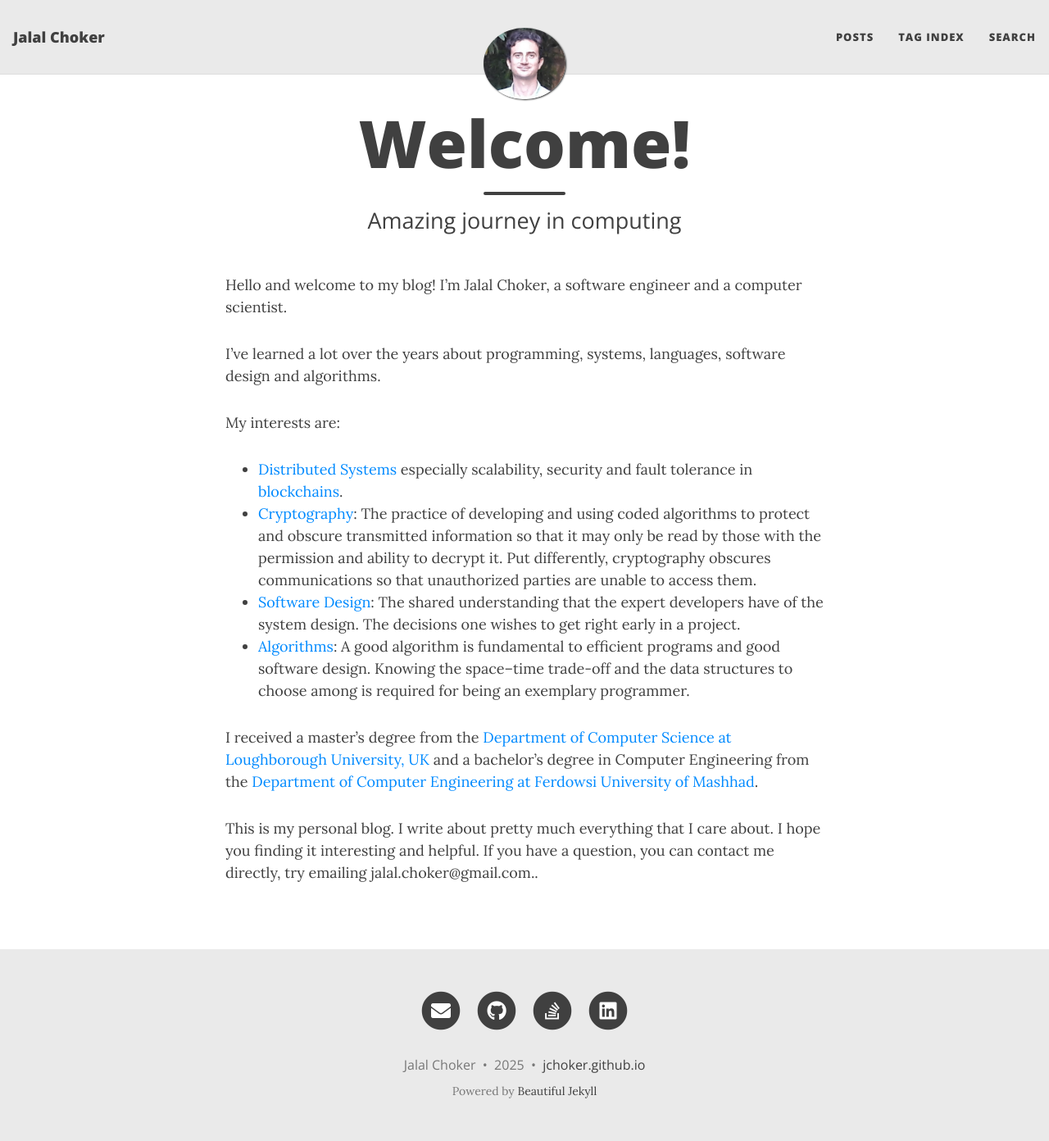
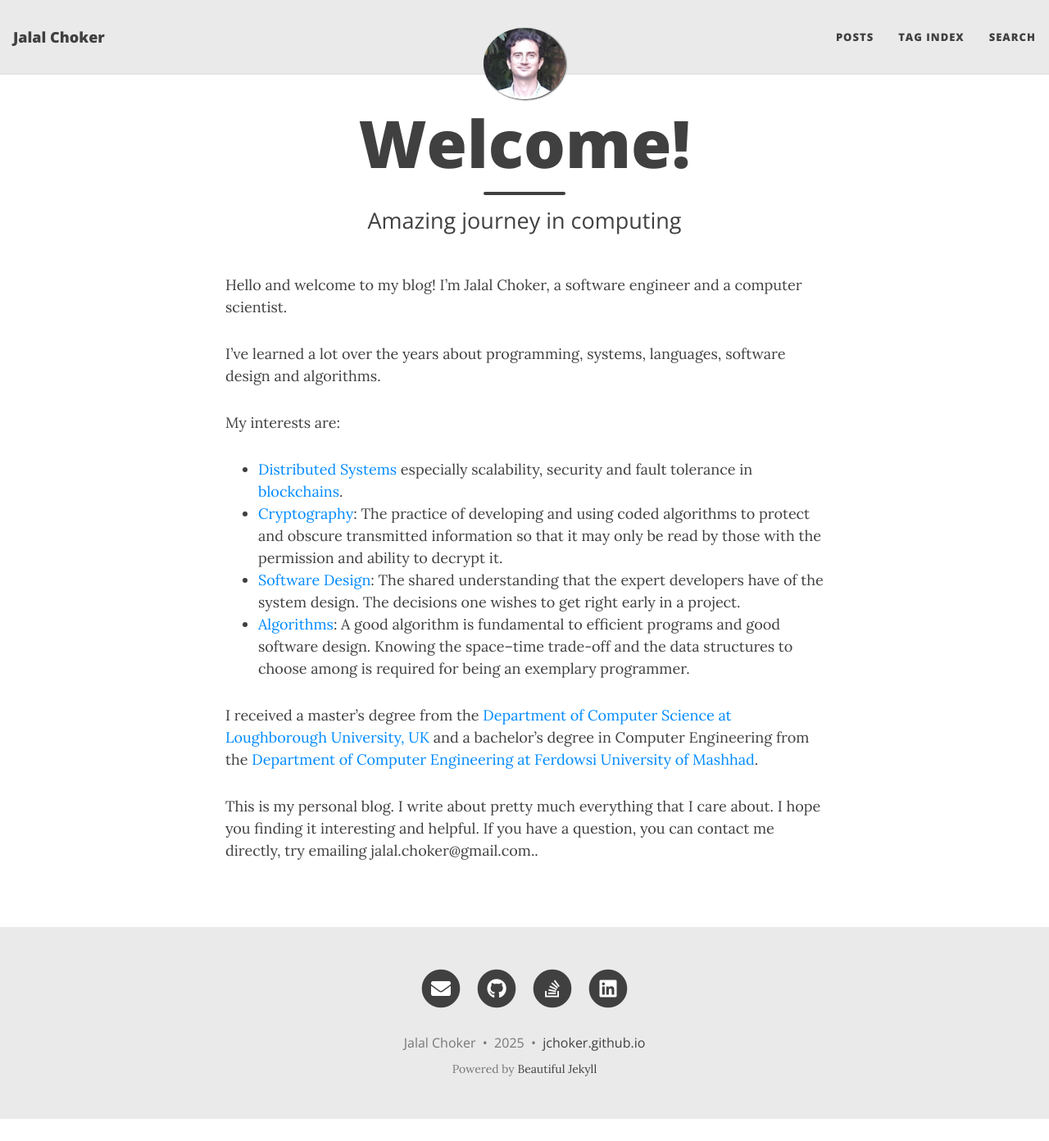
Before and after one commit to jchoker/jchoker.github.io, a Jekyll site: the page built from index.md, in a window 1280 px wide and 1392 px high. Shown: the whole window at 82% size. Built offline with Jekyll 4.4.1, drawn with Linux system fonts in a browser that asks for light colours; nearby versions of some CDN libraries.

Commit message:
Update index.md

```diff
--- a/index.md
+++ b/index.md
@@ -11,7 +11,7 @@
 
 My interests are:
 * [Distributed Systems](https://www.splunk.com/en_us/blog/learn/distributed-systems.html) especially scalability, security and fault tolerance in [blockchains](https://www.ibm.com/think/topics/blockchain).
-* [Cryptography](https://www.ibm.com/think/topics/cryptography): The practice of developing and using coded algorithms to protect and obscure transmitted information so that it may only be read by those with the permission and ability to decrypt it. Put differently, cryptography obscures communications so that unauthorized parties are unable to access them.
+* [Cryptography](https://www.ibm.com/think/topics/cryptography): The practice of developing and using coded algorithms to protect and obscure transmitted information so that it may only be read by those with the permission and ability to decrypt it.
 * [Software Design](https://martinfowler.com/architecture/): The shared understanding that the expert developers have of the system design. The decisions one wishes to get right early in a project.
 * [Algorithms](https://mitpress.mit.edu/books/introduction-algorithms-third-edition/): A good algorithm is fundamental to efficient programs and good software design. Knowing the space–time trade-off and the data structures to choose among is required for being an exemplary programmer.
 
```
